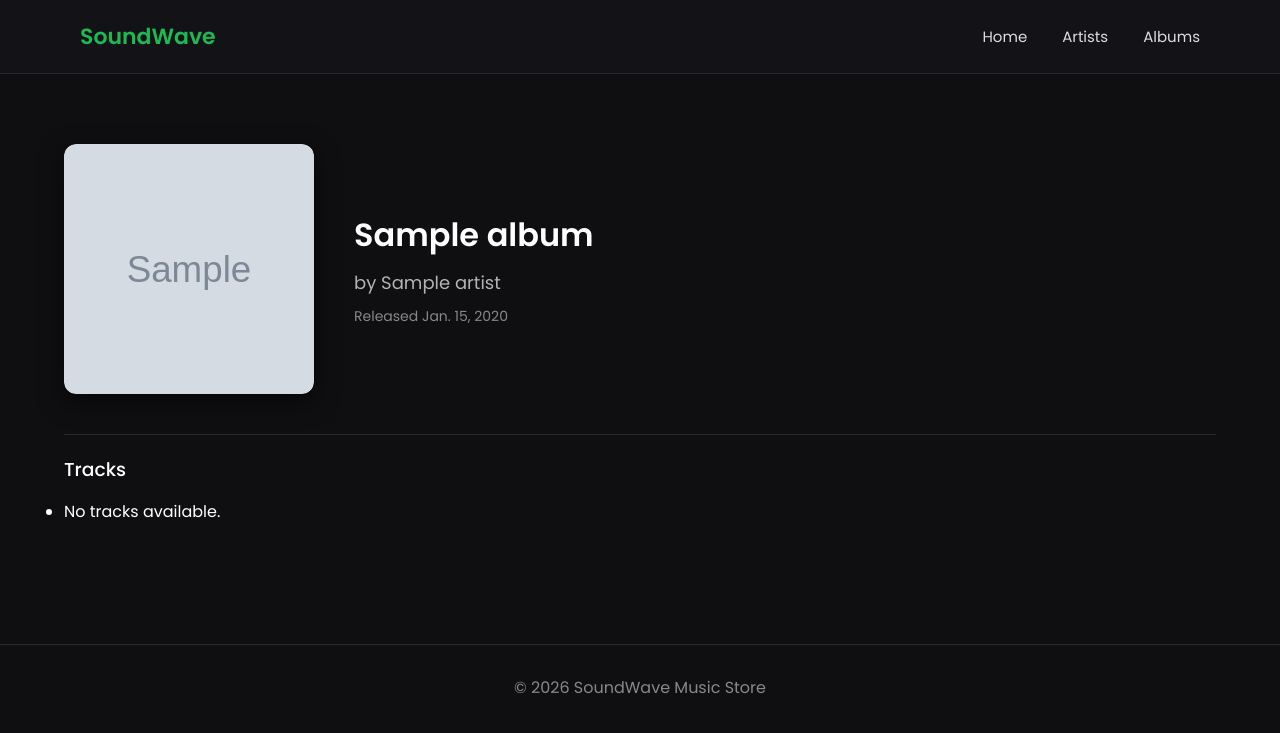
After one commit to frankie-arch/sqi-django-mar-2026, a Django app: page /album-details/1/ in a window 1280 px wide. The commit adds this page. Shown: the top 733 px of the page. Run offline with Django 5.2, Linux system fonts and the light colour scheme; tables that the repository leaves empty hold one stand-in row (values such as "Sample post"); grey boxes marked "Sample" are stand-in pictures.

Commit message:
feat: add new features

```diff
--- a/music_zone/artist/models.py
+++ b/music_zone/artist/models.py
@@ -1,8 +1,9 @@
 from django.db import models
+from django.core.validators import MinLengthValidator
 
 # Create your models here.
 
 class Artist(models.Model):
-    name = models.CharField(max_length=200)
+    name = models.CharField(max_length=200, validators= [MinLengthValidator(2)])
     debut_year = models.IntegerField()
     image = models.ImageField(upload_to="artist_pic/", blank=True, null=True)
--- a/music_zone/artist/urls.py
+++ b/music_zone/artist/urls.py
@@ -5,5 +5,6 @@ from . import views
 app_name = 'artist'
 
 urlpatterns = [
-    path('artist-listing/',views.artist_listing, name='artist')
+    path('artist-listing/',views.artist_listing, name='artist'),
+    path('artist-details/<int:id>/',views.artist_details, name='artist_details'),
 ]
--- a/music_zone/music/models.py
+++ b/music_zone/music/models.py
@@ -1,10 +1,17 @@
 from django.db import models
-
+from django.core.exceptions import ValidationError
+from django.utils import timezone
 from artist.models import Artist
 # Create your models here.
 
+def release_date_validator(value):
+    year = value.year
+    current_year = timezone.now().year
+    if not 1800 <= year <= current_year:
+        raise ValidationError(f'Year must be between 1800 and {current_year}')
+
 class Album(models.Model):
     title = models.CharField(max_length=200)
-    artist = models.ForeignKey(Artist, on_delete=models.CASCADE)
-    release_date = models.DateField()
+    artist = models.ForeignKey(Artist, on_delete=models.CASCADE, related_name="album")
+    release_date = models.DateField(validators=[release_date_validator])
     cover_image = models.ImageField(upload_to="album_pic/", blank=True, null=True)
--- a/music_zone/music/urls.py
+++ b/music_zone/music/urls.py
@@ -5,5 +5,6 @@ from . import views
 app_name = 'music'
 
 urlpatterns = [
-    path('music-listing/',views.music_listing, name='music')
+    path('music-listing/',views.music_listing, name='music'),
+    path('album-details/<int:album_id>/',views.album_details, name='album_details'),
 ]
--- a/music_zone/music/views.py
+++ b/music_zone/music/views.py
@@ -1,9 +1,12 @@
-from django.shortcuts import render
+from django.shortcuts import render, get_object_or_404
 from .models import Album
 # Create your views here.
 
 def music_listing(request):
     context = {
-        'albums': Album.objects.all()
+        'albums': Album.objects.order_by("release_date")
     }
     return render(request, 'music/music.html', context)
+
+def album_details(request, album_id):
+    return render(request, "music/album-details.html", {"album": get_object_or_404(Album, pk=album_id)})
--- a/music_zone/templates/artist/artist.html
+++ b/music_zone/templates/artist/artist.html
@@ -7,7 +7,7 @@
 <div class="grid">
 
 {% for artist in artists %}
-
+<a href="{% url 'artist:artist_details' artist.id %}">
 <div class="card fade">
 
 <img src="{{ artist.image.url }}" alt="artist">
@@ -27,5 +27,6 @@
 {% endfor %}
 
 </div>
+</a>
 
 {% endblock %}
--- /dev/null
+++ b/music_zone/templates/music/album-details.html
@@ -0,0 +1,181 @@
+{% extends 'partials/base.html' %}
+
+{% block content %}
+
+<div class="album-detail fade">
+
+  <!-- Album Cover + Play Button -->
+  <div class="album-header">
+    <div class="cover-container">
+      <img src="{{ album.cover_image.url }}" alt="{{ album.title }}">
+      <div class="play-btn-big">
+        ▶
+      </div>
+    </div>
+
+    <div class="album-info">
+      <h2 class="album-title">{{ album.title }}</h2>
+      <p class="album-artist">by {{ album.artist.name }}</p>
+      <p class="album-date">Released {{ album.release_date }}</p>
+    </div>
+  </div>
+
+  <!-- Track list placeholder -->
+  <div class="tracks">
+    <h3>Tracks</h3>
+    <ul>
+      {% for track in album.tracks.all %}
+        <li class="track-item fade">
+          {{ forloop.counter }}. {{ track.title }}
+        </li>
+      {% empty %}
+        <li>No tracks available.</li>
+      {% endfor %}
+    </ul>
+  </div>
+
+</div>
+
+<style>
+.album-detail {
+  display: flex;
+  flex-direction: column;
+  gap: 40px;
+  padding: 30px 0;
+}
+
+.album-header {
+  display: flex;
+  gap: 40px;
+  flex-wrap: wrap;
+  align-items: center;
+}
+
+.cover-container {
+  position: relative;
+  width: 250px;
+  height: 250px;
+  border-radius: 12px;
+  overflow: hidden;
+  box-shadow: 0 8px 25px rgba(0,0,0,0.6);
+  transition: transform 0.3s ease;
+}
+
+.cover-container img {
+  width: 100%;
+  height: 100%;
+  object-fit: cover;
+  border-radius: 12px;
+}
+
+.cover-container:hover {
+  transform: scale(1.05);
+}
+
+.play-btn-big {
+  position: absolute;
+  bottom: 15px;
+  right: 15px;
+  width: 60px;
+  height: 60px;
+  border-radius: 50%;
+  background: #1db954;
+  color: black;
+  font-size: 25px;
+  display: flex;
+  align-items: center;
+  justify-content: center;
+  opacity: 0;
+  transform: translateY(10px);
+  transition: all 0.3s ease;
+  cursor: pointer;
+}
+
+.cover-container:hover .play-btn-big {
+  opacity: 1;
+  transform: translateY(0);
+}
+
+.album-info {
+  display: flex;
+  flex-direction: column;
+  gap: 10px;
+  color: white;
+  max-width: 500px;
+}
+
+.album-title {
+  font-size: 32px;
+  font-weight: 600;
+}
+
+.album-artist {
+  font-size: 18px;
+  color: #b3b3b3;
+}
+
+.album-date {
+  font-size: 14px;
+  color: #888;
+}
+
+.tracks {
+  border-top: 1px solid #2a2a2a;
+  padding-top: 20px;
+}
+
+.tracks h3 {
+  margin-bottom: 15px;
+  font-weight: 500;
+}
+
+.track-item {
+  padding: 10px 0;
+  border-bottom: 1px solid #2a2a2a;
+  cursor: pointer;
+  transition: background 0.2s;
+}
+
+.track-item:hover {
+  background: rgba(29, 185, 84, 0.1);
+}
+
+.fade {
+  opacity: 0;
+  transform: translateY(20px);
+  transition: 0.6s ease-out;
+}
+
+.fade.show {
+  opacity: 1;
+  transform: translateY(0);
+}
+
+</style>
+
+<script>
+// Fade in animations
+const fadeElements = document.querySelectorAll('.fade');
+
+const observer = new IntersectionObserver(entries => {
+  entries.forEach(entry => {
+    if(entry.isIntersecting) {
+      entry.target.classList.add('show');
+    }
+  });
+}, { threshold: 0.2 });
+
+fadeElements.forEach(el => observer.observe(el));
+
+// Optional: Play button click animation
+const playBtn = document.querySelector('.play-btn-big');
+if (playBtn) {
+  playBtn.addEventListener('click', () => {
+    playBtn.style.transform = 'scale(1.2)';
+    setTimeout(() => { playBtn.style.transform = ''; }, 200);
+    alert('Play button clicked! 🎵'); // Replace with actual play logic
+  });
+}
+</script>
+
+{% endblock %}
--- a/music_zone/templates/music/music.html
+++ b/music_zone/templates/music/music.html
@@ -8,6 +8,7 @@
 
 {% for album in albums %}
 
+<a href="{% url 'music:album_details' album.id %}">
 <div class="card fade">
 
 <img src="{{ album.cover_image.url }}" alt="album">
@@ -29,5 +30,6 @@ by {{ album.artist.name }}
 {% endfor %}
 
 </div>
+</a>
 
 {% endblock %}
```
Also changed, not shown: music_zone/artist/views.py (+5 -2 lines), music_zone/templates/artist/artist-details.html (added, +157 -0 lines), music_zone/artist/migrations/0002_alter_artist_name.py (added), music_zone/music/migrations/0002_alter_album_artist_alter_album_release_date.py (added).
